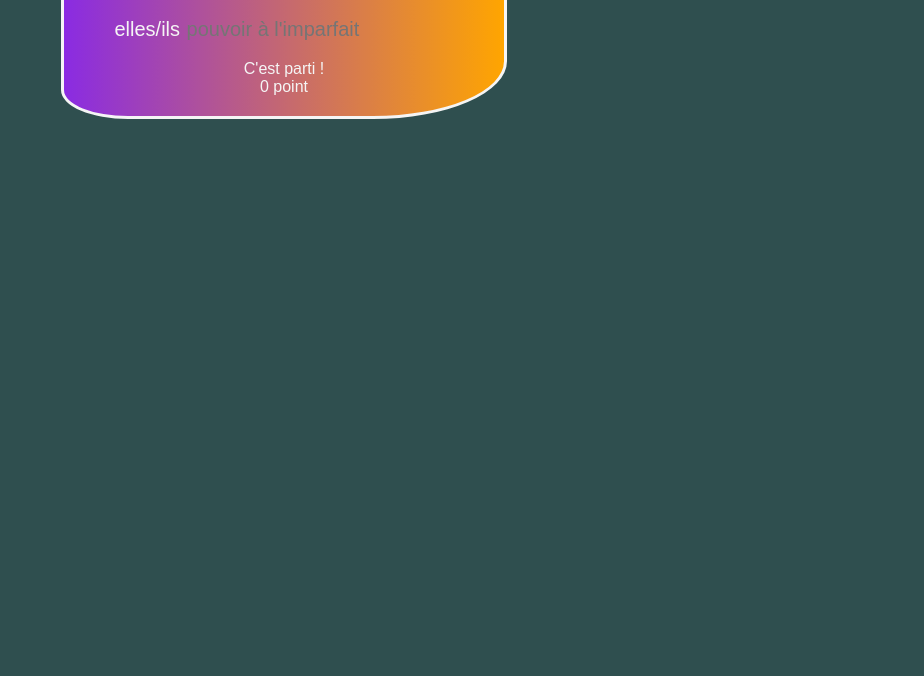
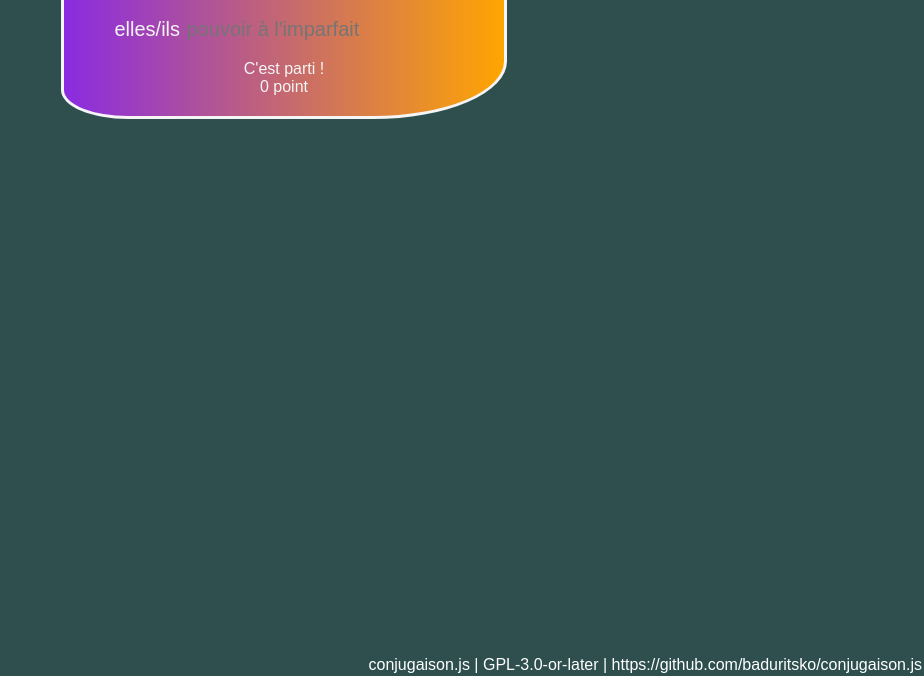
Before and after one commit to baduritsko/conjugaison.js, a plain HTML site: page index.html in a window 1280 px wide. Shown: the part 124-800 px from the top of the page, without its empty margins (356-1280 px from the left). Drawn offline with Linux system fonts and the light colour scheme.

Commit message:
pied de page

```diff
--- a/index.html
+++ b/index.html
@@ -17,5 +17,6 @@
 		<div id="commentaire">C'est parti !</div>
 		<div id="affichagePoints">0 point</div>
 	</div>
+	<div class="footerDisplay">conjugaison.js | GPL-3.0-or-later | https://github.com/baduritsko/conjugaison.js</div>
 </body>
 </html>
--- a/style.css
+++ b/style.css
@@ -4,6 +4,7 @@ body
 	justify-content: center;
 	background-color: darkslategrey;
 	margin: 50px;
+	font-family: Arial, Helvetica, sans-serif;
 }
 h2
 {
@@ -14,7 +15,6 @@ h2
 	border-radius: 30% 15%;
 	background: linear-gradient(to right, blueviolet, orange);
 	width: 400px;
-	font-family: Arial, Helvetica, sans-serif;
 	padding: 20px;
 	color: whitesmoke;
 	text-align: center;
@@ -38,3 +38,10 @@ h2
 	color: whitesmoke;
 	padding: 10px;
 }
+.footerDisplay
+{
+	position: fixed;
+	bottom: 2px;
+	right: 2px;
+	color: white;
+}
```
